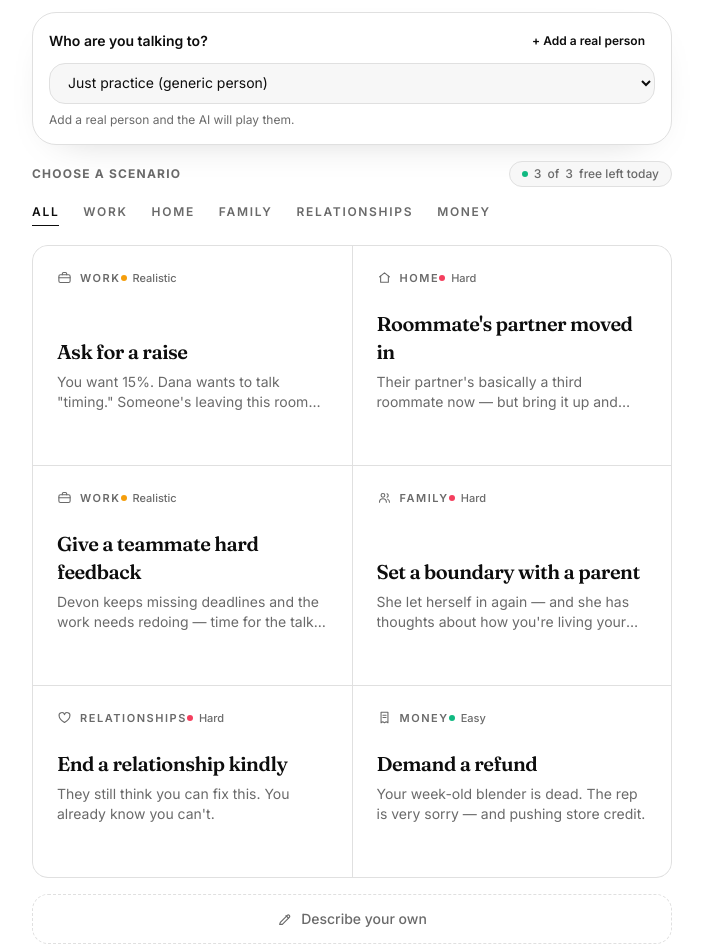
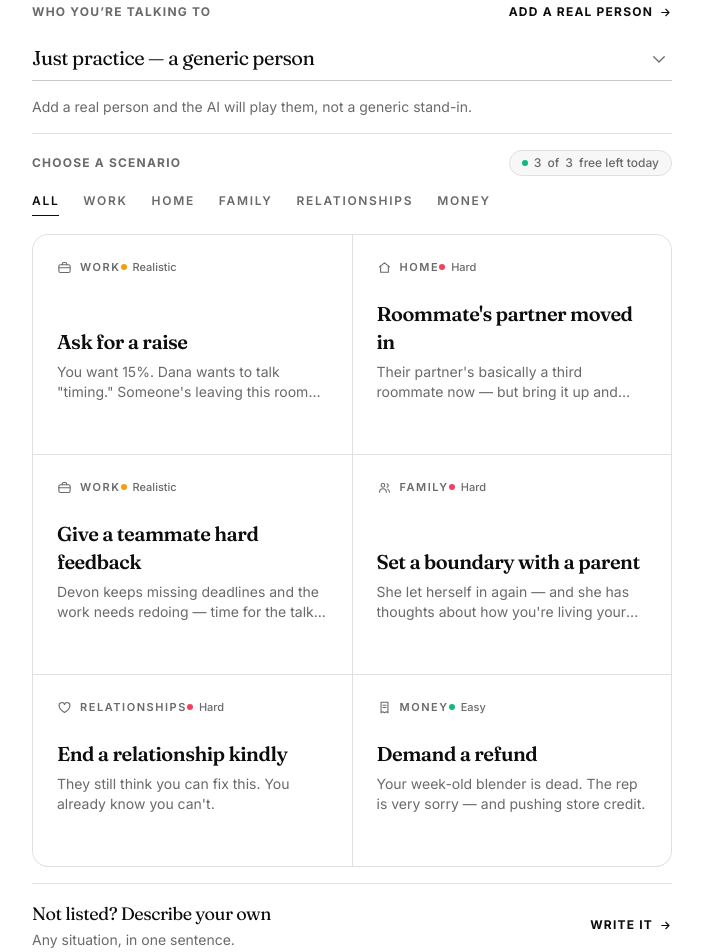
Before and after one commit to UDKARAN5684/rehearse, a Next.js app: page / in a window 1280 px wide. Shown: the part 980-1932 px from the top of the page, without its empty margins (288-991 px from the left). Built offline with nearby package versions, Linux system fonts and the light colour scheme.

Commit message:
feat(ui): editorial conversation home - person selector, describe row, hero overflow fix

```diff
--- a/app/page.tsx
+++ b/app/page.tsx
@@ -598,12 +598,13 @@ export default function Page() {
             </Reveal>
             <Reveal>
               <h1 className="rise block w-full">
-                <span className="display block w-full text-center text-[19vw] uppercase leading-[0.92] tracking-[-0.03em] text-[color:var(--gray-900)] sm:text-[12.9vw]">
+                <span className="display block w-full text-center text-[15.5vw] uppercase leading-[0.92] tracking-[-0.03em] text-[color:var(--gray-900)] sm:text-[12.9vw]">
                   Rehearse
                 </span>
               </h1>
               <div className="rise mt-4">
-                <div className="flex items-center justify-between border-t border-[color:var(--gray-200)] pt-3">
+                <div>
+                  <div className="flex flex-wrap items-center justify-between gap-x-4 gap-y-1 border-t border-[color:var(--gray-200)] pt-3">
                     <span className="eyebrow">Practice, privately</span>
                     <a
                       href="#start"
@@ -611,6 +612,7 @@ export default function Page() {
                     >
                       Begin <Icon name="arrowRight" size={13} strokeWidth={2} />
                     </a>
+                  </div>
                 </div>
               </div>
             </Reveal>
@@ -632,10 +634,7 @@ export default function Page() {
           {mode === "conversation" ? (
             <section className="flex flex-col gap-4">
               <Reveal>
-                <span className="rise">
-                  <span className="eyebrow">Conversation</span>
-                </span>
-                <h2 className="rise mt-2">
+                <h2 className="rise">
                   <span className="display text-3xl text-[color:var(--gray-900)] sm:text-4xl">
                     Practice the <span className="marker">hard talk</span>
                   </span>
@@ -655,7 +654,7 @@ export default function Page() {
                 disabled={atLimit}
               />
 
-              <div className="flex items-center justify-between">
+              <div className="flex items-center justify-between border-t border-[color:var(--gray-200)] pt-4">
                 <h2 className="text-xs font-bold uppercase tracking-widest text-muted">
                   Choose a scenario
                 </h2>
@@ -684,9 +683,25 @@ export default function Page() {
                     setError(null);
                   }}
                   disabled={atLimit}
-                  className="flex items-center justify-center gap-2 rounded-2xl border border-dashed border-border p-3.5 text-sm font-medium text-muted transition-all hover:border-accent/50 hover:text-accent focus:outline-none focus-visible:ring-2 focus-visible:ring-accent disabled:cursor-not-allowed disabled:opacity-50"
+                  className="group flex items-center justify-between gap-4 border-t border-[color:var(--gray-200)] pt-4 text-left transition-colors focus:outline-none focus-visible:ring-2 focus-visible:ring-accent disabled:cursor-not-allowed disabled:opacity-50"
                 >
-                  <Icon name="pencil" size={16} /> Describe your own
+                  <span>
+                    <span className="block font-display text-lg tracking-tight text-[color:var(--gray-900)]">
+                      Not listed? Describe your own
+                    </span>
+                    <span className="mt-0.5 block text-sm text-muted">
+                      Any situation, in one sentence.
+                    </span>
+                  </span>
+                  <span className="wipe inline-flex shrink-0 items-center gap-1.5 text-xs font-bold uppercase tracking-widest text-[color:var(--gray-900)]">
+                    Write it
+                    <Icon
+                      name="arrowRight"
+                      size={13}
+                      strokeWidth={2}
+                      className="transition-transform duration-300 group-hover:translate-x-1"
+                    />
+                  </span>
                 </button>
               ) : (
                 <div className="animate-scale-in rounded-3xl border border-border bg-surface p-4 shadow-card">
@@ -742,10 +757,7 @@ export default function Page() {
           ) : (
             <section className="flex animate-fade-up flex-col gap-4">
               <Reveal>
-                <span className="rise">
-                  <span className="eyebrow">Pre-Mortem</span>
-                </span>
-                <h2 className="rise mt-2">
+                <h2 className="rise">
                   <span className="display text-3xl text-[color:var(--gray-900)] sm:text-4xl">
                     Pre-mortem a <span className="marker">decision</span>
                   </span>
--- a/components/Icon.tsx
+++ b/components/Icon.tsx
@@ -115,6 +115,7 @@ const PATHS: Record<string, ReactNode> = {
     </>
   ),
   arrowRight: <path d="M5 12h13M12.5 6l6 6-6 6" />,
+  chevronDown: <path d="M5 9l7 7 7-7" />,
   x: <path d="M6 6l12 12M18 6 6 18" />,
 };
 
--- a/components/PersonSelect.tsx
+++ b/components/PersonSelect.tsx
@@ -1,7 +1,9 @@
 "use client";
-// Compact control on the conversation home: choose whether to practice with a
-// generic persona or as one of your saved real people.
+// Editorial control on the conversation home: choose whether to practice with a
+// generic persona or as one of your saved real people. Reads as a masthead
+// choice on a hairline, not a boxed form field.
 import type { Person } from "@/lib/types";
+import Icon from "@/components/Icon";
 
 interface PersonSelectProps {
   people: Person[];
@@ -19,46 +21,57 @@ export default function PersonSelect({
   disabled,
 }: PersonSelectProps) {
   const selected = people.find((p) => p.id === selectedId) ?? null;
+  const hasPeople = people.length > 0;
 
   return (
-    <div className="rounded-3xl border border-border bg-surface p-4 shadow-card">
+    <div className="flex flex-col gap-4 border-t border-[color:var(--gray-200)] pt-4">
       <div className="flex items-center justify-between gap-3">
         <label
           htmlFor="person-select"
-          className="text-sm font-semibold text-fg"
+          className="text-xs font-bold uppercase tracking-widest text-muted"
         >
-          Who are you talking to?
+          Who you&rsquo;re talking to
         </label>
         <button
           type="button"
           onClick={onManage}
-          className="rounded-lg px-2.5 py-1 text-xs font-semibold text-accent transition-colors hover:bg-accent-soft focus:outline-none focus-visible:ring-2 focus-visible:ring-accent"
+          className="wipe inline-flex items-center gap-1.5 text-xs font-bold uppercase tracking-widest text-[color:var(--gray-900)] transition-colors focus:outline-none focus-visible:ring-2 focus-visible:ring-accent focus-visible:ring-offset-2 focus-visible:ring-offset-[color:var(--white)]"
         >
-          {people.length > 0 ? "Manage people" : "+ Add a real person"}
+          {hasPeople ? "Manage people" : "Add a real person"}
+          <Icon
+            name={hasPeople ? "users" : "arrowRight"}
+            size={13}
+            strokeWidth={2}
+          />
         </button>
       </div>
 
-      <div className="mt-2.5">
+      <div className="relative">
         <select
           id="person-select"
           value={selectedId ?? ""}
           disabled={disabled}
           onChange={(e) => onSelect(e.target.value || null)}
-          className="w-full rounded-2xl border border-border bg-surface-2 px-3.5 py-2.5 text-sm text-fg outline-none transition-all focus:border-accent/60 focus:ring-2 focus:ring-accent/20 disabled:opacity-50"
+          className="w-full cursor-pointer appearance-none border-b border-[color:var(--gray-300)] bg-transparent py-2 pr-8 font-display text-xl tracking-tight text-[color:var(--gray-900)] outline-none transition-colors hover:border-[color:var(--gray-500)] focus-visible:border-[color:var(--gray-900)] disabled:cursor-not-allowed disabled:opacity-50"
         >
-          <option value="">Just practice (generic person)</option>
+          <option value="">Just practice &mdash; a generic person</option>
           {people.map((p) => (
             <option key={p.id} value={p.id}>
               {p.name} · {p.relationship}
             </option>
           ))}
         </select>
+        <Icon
+          name="chevronDown"
+          size={18}
+          className="pointer-events-none absolute right-1 top-1/2 -translate-y-1/2 text-[color:var(--gray-500)]"
+        />
       </div>
 
-      <p className="mt-2 text-xs text-muted">
+      <p className="text-sm text-muted">
         {selected
           ? `The AI plays ${selected.name} and learns from each session.`
-          : "Add a real person and the AI will play them."}
+          : "Add a real person and the AI will play them, not a generic stand-in."}
       </p>
     </div>
   );
```
Lines whose indentation alone changed are shown as unchanged.
